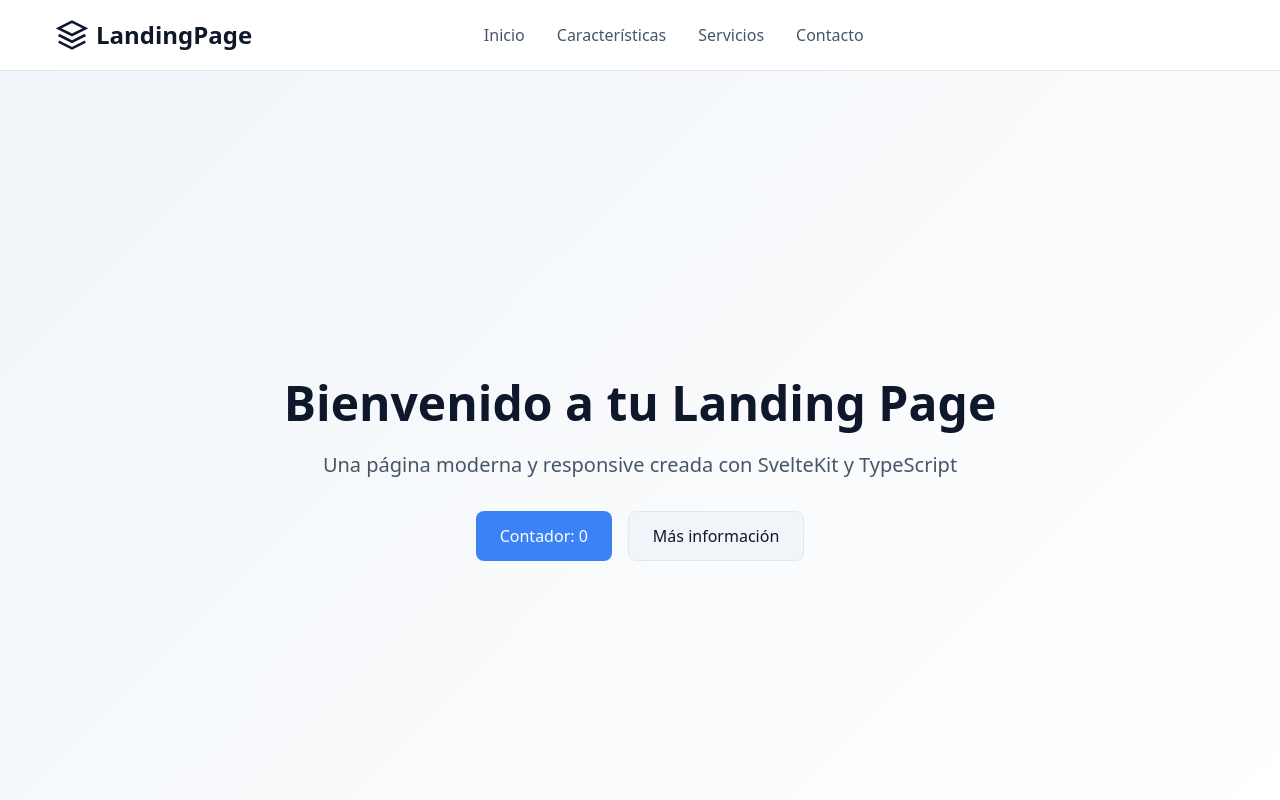
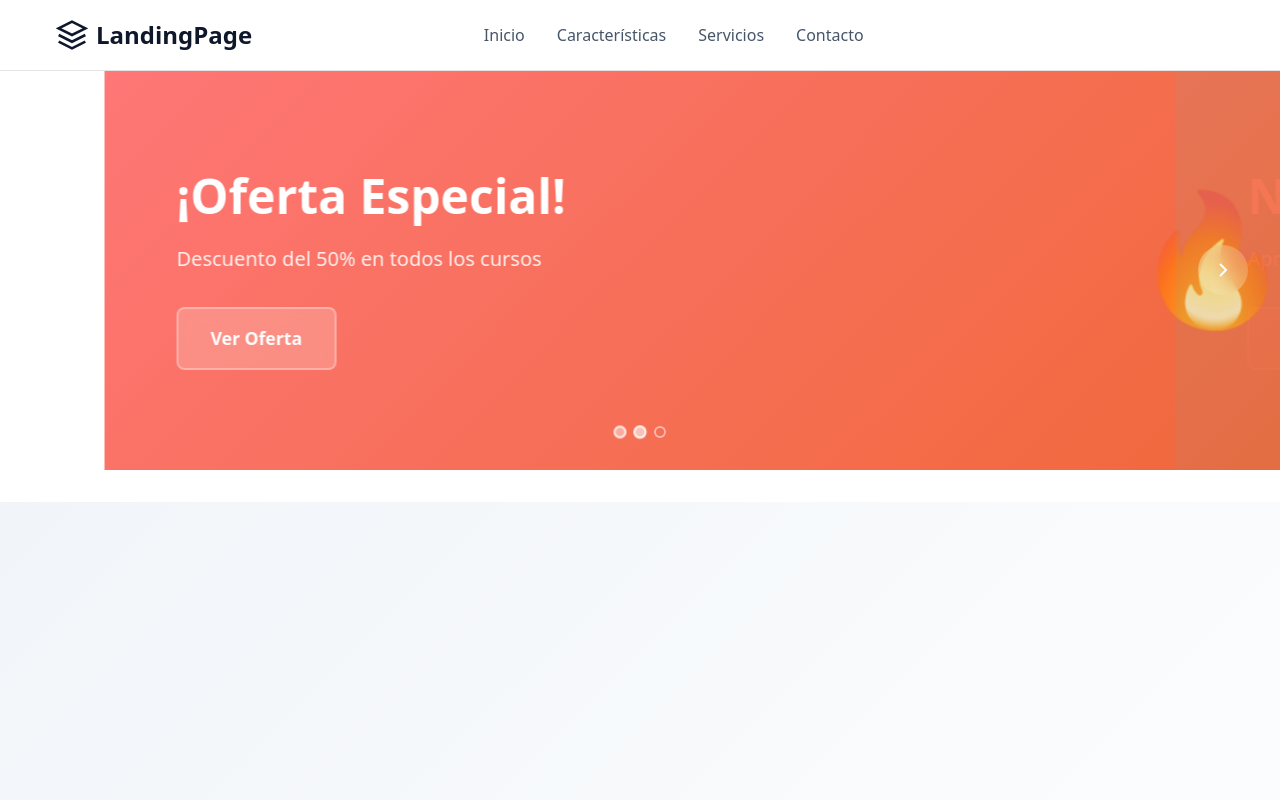
Before and after one commit to Azucelfesa/LandingPage, a SvelteKit app: page / in a window 1280 px wide. Shown: the top 800 px of the page. Built offline with nearby package versions, Linux system fonts and the light colour scheme.

Commit message:
Pagina de main

```diff
--- a/src/routes/+page.svelte
+++ b/src/routes/+page.svelte
@@ -1,9 +1,78 @@
 <script>
 	let count = 0;
+	let currentBanner = 0;
 
 	function increment() {
 		count += 1;
 	}
+
+	const banners = [
+		{
+			id: 1,
+			title: "¡Oferta Especial!",
+			subtitle: "Descuento del 50% en todos los cursos",
+			buttonText: "Ver Oferta",
+			buttonLink: "#oferta",
+			background: "linear-gradient(135deg, #ff6b6b 0%, #ee5a24 100%)",
+			textColor: "white"
+		},
+		{
+			id: 2,
+			title: "Nuevo Curso Disponible",
+			subtitle: "Aprende las últimas tecnologías web",
+			buttonText: "Comenzar Ahora",
+			buttonLink: "#curso",
+			background: "linear-gradient(135deg, #4ecdc4 0%, #44a08d 100%)",
+			textColor: "white"
+		},
+		{
+			id: 3,
+			title: "Comunidad Activa",
+			subtitle: "Únete a más de 10,000 estudiantes",
+			buttonText: "Unirse",
+			buttonLink: "#comunidad",
+			background: "linear-gradient(135deg, #667eea 0%, #764ba2 100%)",
+			textColor: "white"
+		}
+	];
+
+	function nextBanner() {
+		currentBanner = (currentBanner + 1) % banners.length;
+	}
+
+	function prevBanner() {
+		currentBanner = currentBanner === 0 ? banners.length - 1 : currentBanner - 1;
+	}
+
+	function goToBanner(index) {
+		currentBanner = index;
+	}
+
+	// Auto-play functionality
+	let autoPlayInterval;
+
+	function startAutoPlay() {
+		autoPlayInterval = setInterval(() => {
+			nextBanner();
+		}, 5000); // Cambia cada 5 segundos
+	}
+
+	function stopAutoPlay() {
+		if (autoPlayInterval) {
+			clearInterval(autoPlayInterval);
+		}
+	}
+
+	// Start auto-play when component mounts
+	import { onMount, onDestroy } from 'svelte';
+
+	onMount(() => {
+		startAutoPlay();
+	});
+
+	onDestroy(() => {
+		stopAutoPlay();
+	});
 </script>
 
 <svelte:head>
@@ -12,6 +81,59 @@
 </svelte:head>
 
 <main class="main-content">
+	<!-- Banner Carousel -->
+	<section class="banner-carousel" on:mouseenter={stopAutoPlay} on:mouseleave={startAutoPlay}>
+		<div class="banner-container">
+			{#each banners as banner, index}
+				<div class="banner-slide" class:active={index === currentBanner} style="background: {banner.background}; color: {banner.textColor};">
+					<div class="banner-content">
+						<div class="banner-text">
+							<h2 class="banner-title">{banner.title}</h2>
+							<p class="banner-subtitle">{banner.subtitle}</p>
+							<button class="banner-btn" on:click={() => window.location.href = banner.buttonLink}>
+								{banner.buttonText}
+							</button>
+						</div>
+						<div class="banner-image">
+							<div class="banner-icon">
+								{#if index === 0}
+									🔥
+								{:else if index === 1}
+									🚀
+								{:else}
+									👥
+								{/if}
+							</div>
+						</div>
+					</div>
+				</div>
+			{/each}
+		</div>
+
+		<!-- Navigation Arrows -->
+		<button class="banner-nav banner-prev" on:click={prevBanner}>
+			<svg width="24" height="24" viewBox="0 0 24 24" fill="none" stroke="currentColor" stroke-width="2">
+				<path d="M15 18l-6-6 6-6"/>
+			</svg>
+		</button>
+		<button class="banner-nav banner-next" on:click={nextBanner}>
+			<svg width="24" height="24" viewBox="0 0 24 24" fill="none" stroke="currentColor" stroke-width="2">
+				<path d="M9 18l6-6-6-6"/>
+			</svg>
+		</button>
+
+		<!-- Dots Indicator -->
+		<div class="banner-dots">
+			{#each banners as _, index}
+				<button
+					class="banner-dot"
+					class:active={index === currentBanner}
+					on:click={() => goToBanner(index)}
+				></button>
+			{/each}
+		</div>
+	</section>
+
 	<!-- Hero Section -->
 	<section class="hero">
 		<div class="container">
@@ -191,4 +313,235 @@
 	.main-content {
 		padding-top: 70px; /* Espacio para el header fijo */
 	}
+
+	/* Banner Carousel Styles */
+	.banner-carousel {
+		position: relative;
+		height: 400px;
+		overflow: hidden;
+		margin-bottom: 2rem;
+	}
+
+	.banner-container {
+		position: relative;
+		width: 100%;
+		height: 100%;
+	}
+
+	.banner-slide {
+		position: absolute;
+		top: 0;
+		left: 0;
+		width: 100%;
+		height: 100%;
+		opacity: 0;
+		transform: translateX(100%);
+		transition: all 0.5s ease-in-out;
+		display: flex;
+		align-items: center;
+		justify-content: center;
+	}
+
+	.banner-slide.active {
+		opacity: 1;
+		transform: translateX(0);
+	}
+
+	.banner-content {
+		display: flex;
+		align-items: center;
+		justify-content: space-between;
+		width: 100%;
+		max-width: 1200px;
+		padding: 0 2rem;
+		gap: 3rem;
+	}
+
+	.banner-text {
+		flex: 1;
+		text-align: left;
+	}
+
+	.banner-title {
+		font-size: 3rem;
+		font-weight: 800;
+		margin-bottom: 1rem;
+		line-height: 1.1;
+	}
+
+	.banner-subtitle {
+		font-size: 1.25rem;
+		margin-bottom: 2rem;
+		opacity: 0.9;
+		line-height: 1.6;
+	}
+
+	.banner-btn {
+		background: rgba(255, 255, 255, 0.2);
+		border: 2px solid rgba(255, 255, 255, 0.3);
+		color: white;
+		padding: 1rem 2rem;
+		font-size: 1.1rem;
+		font-weight: 600;
+		border-radius: 0.5rem;
+		cursor: pointer;
+		transition: all 0.3s ease;
+		backdrop-filter: blur(10px);
+	}
+
+	.banner-btn:hover {
+		background: rgba(255, 255, 255, 0.3);
+		border-color: rgba(255, 255, 255, 0.5);
+		transform: translateY(-2px);
+		box-shadow: 0 10px 20px rgba(0, 0, 0, 0.2);
+	}
+
+	.banner-image {
+		flex: 0 0 200px;
+		display: flex;
+		align-items: center;
+		justify-content: center;
+	}
+
+	.banner-icon {
+		font-size: 8rem;
+		opacity: 0.8;
+		animation: float 3s ease-in-out infinite;
+	}
+
+	@keyframes float {
+		0%, 100% { transform: translateY(0px); }
+		50% { transform: translateY(-20px); }
+	}
+
+	/* Navigation Arrows */
+	.banner-nav {
+		position: absolute;
+		top: 50%;
+		transform: translateY(-50%);
+		background: rgba(255, 255, 255, 0.2);
+		border: none;
+		color: white;
+		width: 50px;
+		height: 50px;
+		border-radius: 50%;
+		cursor: pointer;
+		display: flex;
+		align-items: center;
+		justify-content: center;
+		transition: all 0.3s ease;
+		backdrop-filter: blur(10px);
+		z-index: 10;
+	}
+
+	.banner-nav:hover {
+		background: rgba(255, 255, 255, 0.3);
+		transform: translateY(-50%) scale(1.1);
+	}
+
+	.banner-prev {
+		left: 2rem;
+	}
+
+	.banner-next {
+		right: 2rem;
+	}
+
+	/* Dots Indicator */
+	.banner-dots {
+		position: absolute;
+		bottom: 2rem;
+		left: 50%;
+		transform: translateX(-50%);
+		display: flex;
+		gap: 0.5rem;
+		z-index: 10;
+	}
+
+	.banner-dot {
+		width: 12px;
+		height: 12px;
+		border-radius: 50%;
+		border: 2px solid rgba(255, 255, 255, 0.5);
+		background: transparent;
+		cursor: pointer;
+		transition: all 0.3s ease;
+	}
+
+	.banner-dot.active {
+		background: white;
+		border-color: white;
+		transform: scale(1.2);
+	}
+
+	.banner-dot:hover {
+		border-color: white;
+		background: rgba(255, 255, 255, 0.5);
+	}
+
+	/* Responsive Design */
+	@media (max-width: 768px) {
+		.banner-carousel {
+			height: 300px;
+		}
+
+		.banner-content {
+			flex-direction: column;
+			text-align: center;
+			gap: 1.5rem;
+			padding: 0 1rem;
+		}
+
+		.banner-title {
+			font-size: 2rem;
+		}
+
+		.banner-subtitle {
+			font-size: 1rem;
+		}
+
+		.banner-icon {
+			font-size: 4rem;
+		}
+
+		.banner-nav {
+			width: 40px;
+			height: 40px;
+		}
+
+		.banner-prev {
+			left: 1rem;
+		}
+
+		.banner-next {
+			right: 1rem;
+		}
+
+		.banner-dots {
+			bottom: 1rem;
+		}
+	}
+
+	@media (max-width: 480px) {
+		.banner-carousel {
+			height: 250px;
+		}
+
+		.banner-title {
+			font-size: 1.5rem;
+		}
+
+		.banner-subtitle {
+			font-size: 0.9rem;
+		}
+
+		.banner-btn {
+			padding: 0.75rem 1.5rem;
+			font-size: 1rem;
+		}
+
+		.banner-icon {
+			font-size: 3rem;
+		}
+	}
 </style>
```
